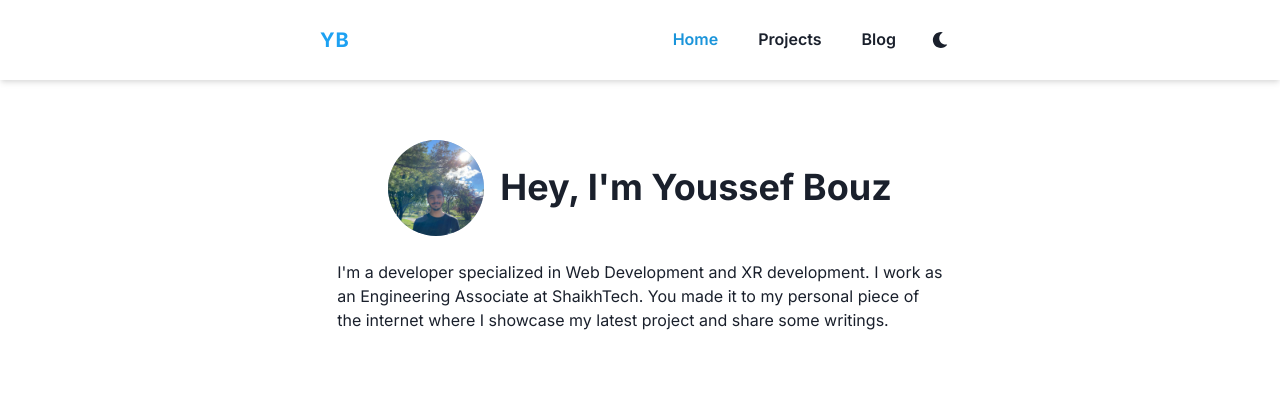
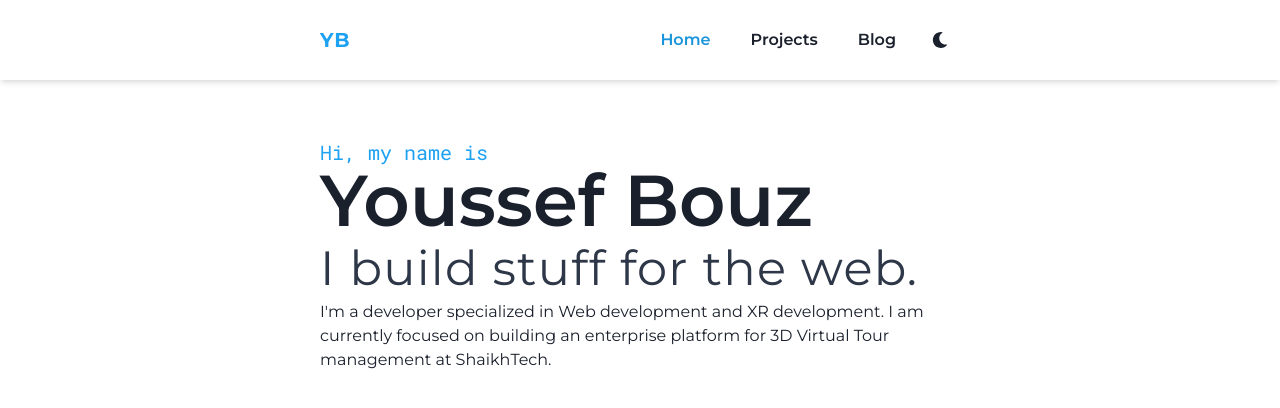
Before and after one commit to YBouz/bouz.me, a Next.js app: page / in a window 1280 px wide. Shown: the top 408 px of the page. Built offline with nearby package versions, Linux system fonts and the light colour scheme.

Commit message:
update hero

```diff
--- a/components/Layout/Container.js
+++ b/components/Layout/Container.js
@@ -35,8 +35,17 @@ const Container = ({ children, ...customMeta }) => {
           <meta property="article:published_time" content={meta.date} />
         )}
       </Head>
-      <Flex as="main" flexDir="column" align="center" px={8} mt={'140px'}>
-        {children}
+      <Flex
+        as="main"
+        flexDir="column"
+        align="center"
+        w="full"
+        px={4}
+        mt={'140px'}
+      >
+        <Flex flexDir="column" maxW="80vh" w="full">
+          {children}
+        </Flex>
       </Flex>
     </Fragment>
   );
--- a/pages/_document.js
+++ b/pages/_document.js
@@ -21,7 +21,12 @@ class MyDocument extends Document {
             crossOrigin=""
           />
           <link
-            href="https://fonts.googleapis.com/css2?family=Inter:wght@400;600;700&display=swap"
+            href="https://fonts.googleapis.com/css2?family=Montserrat:wght@400;600;700&display=swap"
+            rel="stylesheet"
+          />
+
+          <link
+            href="https://fonts.googleapis.com/css2?family=Roboto+Mono&display=swap"
             rel="stylesheet"
           />
         </Head>
--- a/pages/index.js
+++ b/pages/index.js
@@ -1,19 +1,39 @@
 import Container from '@/components/Layout/Container';
-import { Avatar, Heading, HStack, Text } from '@chakra-ui/react';
+import { Heading, Text, useColorModeValue } from '@chakra-ui/react';
+import Link from 'next/link';
 
 const HomePage = () => {
   return (
     <Container>
-      <HStack spacing={4} mb={6}>
-        <Avatar src="/me.jpeg" alt="My Avatar" size="xl" />
-        <Heading>Hey, I'm Youssef Bouz</Heading>
-      </HStack>
+      <Heading
+        size="md"
+        color="twitter.500"
+        fontFamily={`'Roboto Mono', monospace`}
+        fontWeight="light"
+      >
+        Hi, my name is
+      </Heading>
+      <Heading size="4xl" fontWeight="medium">
+        Youssef Bouz
+      </Heading>
+      <Heading
+        size="2xl"
+        color={useColorModeValue('gray.700', 'gray.300')}
+        fontWeight="normal"
+        letterSpacing="wide"
+        my={2}
+      >
+        I build stuff for the web.
+      </Heading>
 
       <Text maxW={'60ch'}>
-        I'm a developer specialized in Web Development and XR development. I
-        work as an Engineering Associate at ShaikhTech. You made it to my
-        personal piece of the internet where I showcase my latest project and
-        share some writings.
+        I'm a developer specialized in Web development and XR development. I am
+        currently focused on building an enterprise platform for 3D Virtual Tour
+        management at{' '}
+        <Link href="https://shaikhtech.com" rel="noopener" target="_blank">
+          ShaikhTech
+        </Link>
+        .
       </Text>
     </Container>
   );
--- a/styles/theme.js
+++ b/styles/theme.js
@@ -9,8 +9,8 @@ const config = {
 const theme = extendTheme({
   config,
   fonts: {
-    heading: `'Inter', sans-serif`,
-    body: `'Inter', sans-serif`
+    heading: `'Montserrat', sans-serif`,
+    body: `'Montserrat', sans-serif`
   },
   fontWeights: {
     normal: 400,
```
